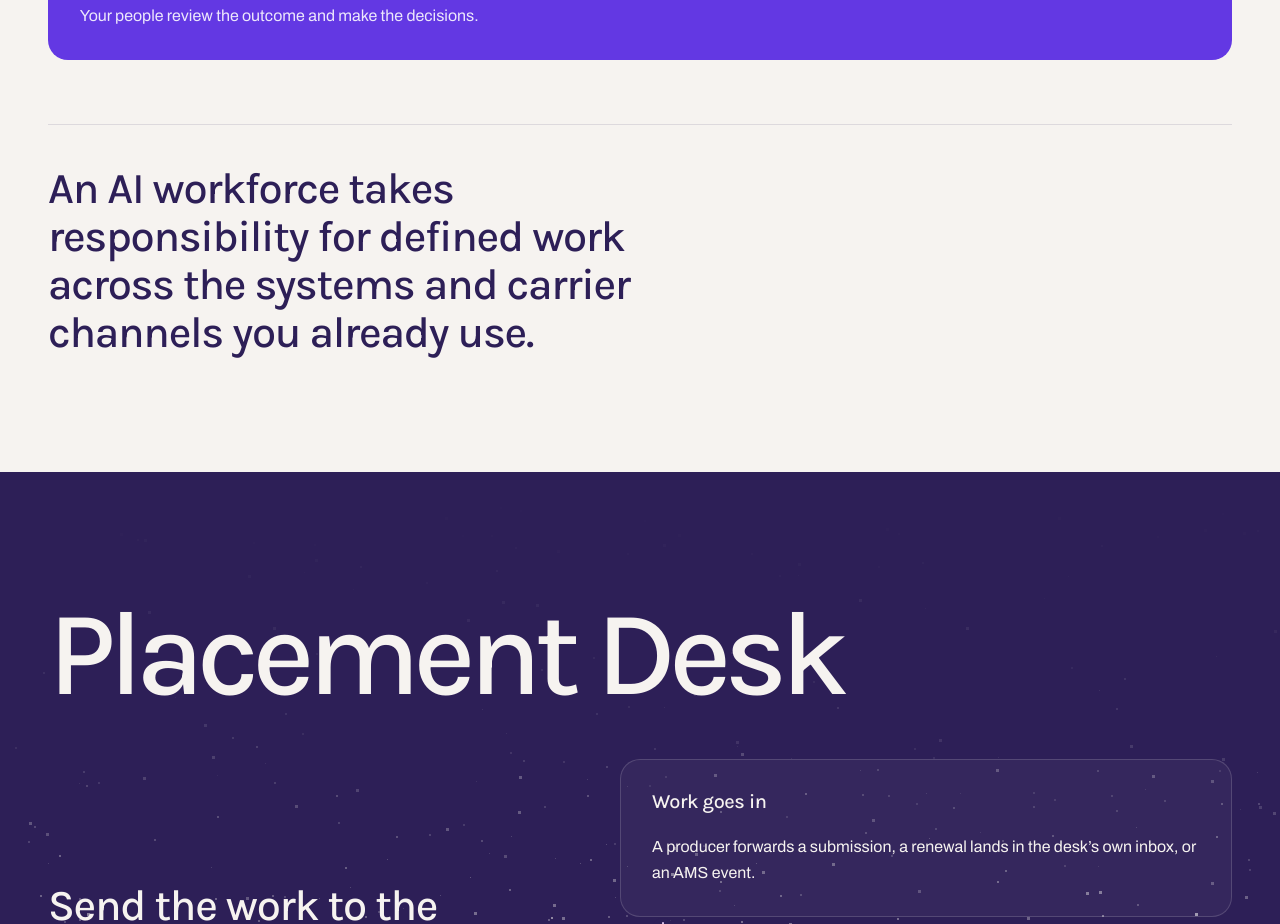
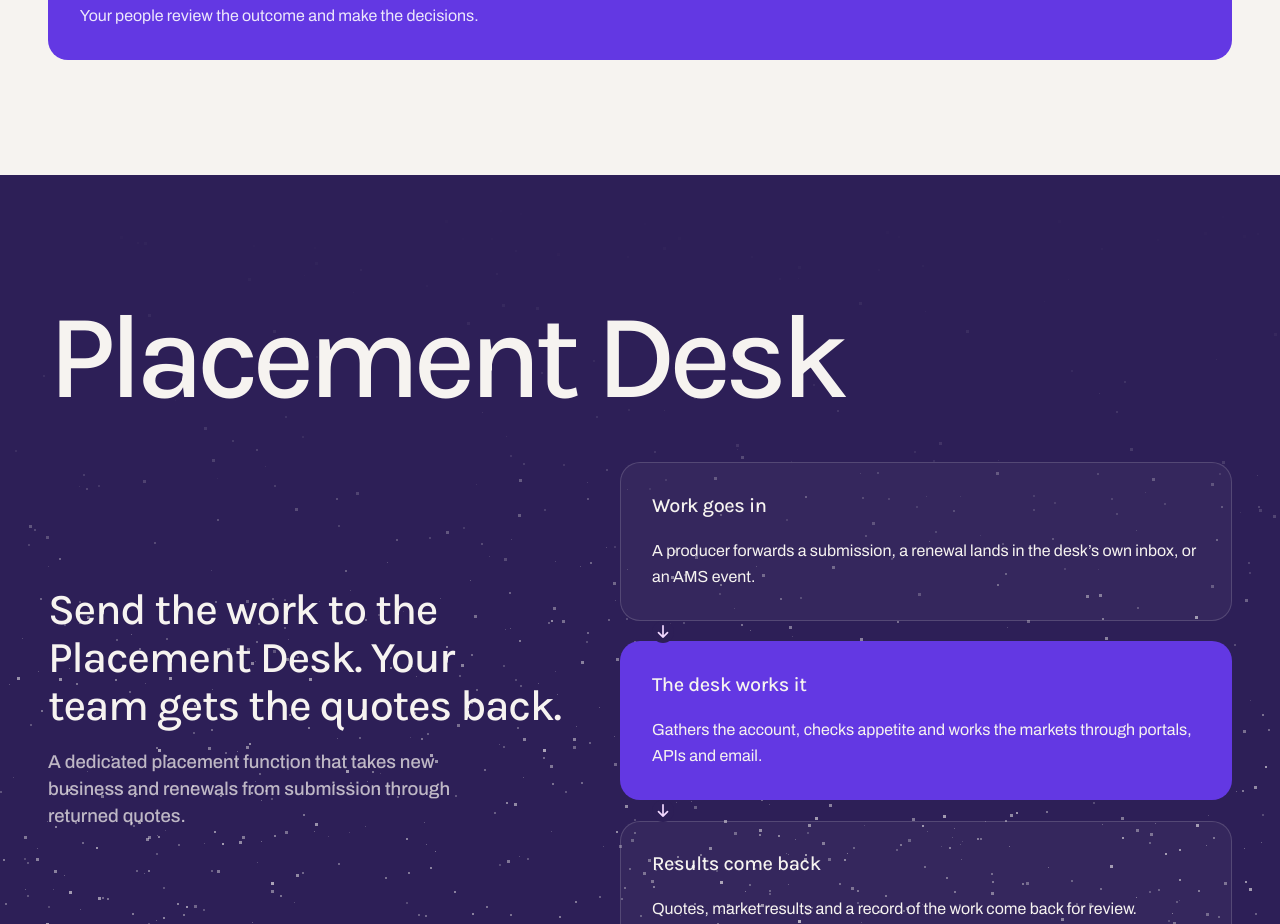
Before and after one commit to Third-Plane/third-plane-site, a React (Vite) app: page / in a window 1280 px wide. Shown: the part 2362-3286 px from the top of the page. Built offline with nearby package versions, Linux system fonts and the light colour scheme.

Commit message:
Remove orphaned header

```diff
--- a/src/content/home.json
+++ b/src/content/home.json
@@ -140,10 +140,7 @@
         "note": "The business assigns the work. The AI workforce executes it across your systems. Your people review the outcome and make the decisions.",
         "accent": true
       }
-    ],
-    "definition": {
-      "headline": "An AI workforce takes responsibility for defined work across the systems and carrier channels you already use."
-    }
+    ]
   },
   "desk": {
     "name": "Placement Desk",
--- a/src/data/content-types.ts
+++ b/src/data/content-types.ts
@@ -37,7 +37,6 @@ export type HomeFile = {
     title: string;
     body: string;
     models: { kicker: string; chain: string[]; note: string; accent?: boolean }[];
-    definition: { headline: string };
   };
   desk: {
     name: string;
--- a/src/index.css
+++ b/src/index.css
@@ -1046,48 +1046,6 @@ ol {
 .model--accent .model__note {
   color: #ffffffe0;
 }
-.definition {
-  border-top: 1px solid var(--line);
-  margin-top: clamp(3rem, 5vw, 4.5rem);
-  padding-top: 2.5rem;
-}
-.definition .display-2 {
-  max-width: 24ch;
-  text-wrap: pretty;
-  margin: 0;
-}
-.definition__list {
-  gap: var(--gap);
-  grid-template-columns: repeat(5, minmax(0, 1fr));
-  display: grid;
-}
-.definition__list h3 {
-  font-family: var(--font-head);
-  letter-spacing: -0.02em;
-  color: var(--on-dark);
-  margin-bottom: 0.4rem;
-  font-size: var(--type-md);
-  font-weight: 500;
-}
-.definition__list p {
-  color: var(--on-dark-muted);
-  font-size: var(--type-sm);
-}
-@media (width <= 1200px) {
-  .definition__list {
-    grid-template-columns: repeat(3, minmax(0, 1fr));
-  }
-}
-@media (width <= 1020px) {
-  .definition__list {
-    grid-template-columns: repeat(2, minmax(0, 1fr));
-  }
-}
-@media (width <= 760px) {
-  .definition__list {
-    grid-template-columns: 1fr;
-  }
-}
 .flow {
   column-gap: var(--gap);
   row-gap: 0;
--- a/src/pages/Home.tsx
+++ b/src/pages/Home.tsx
@@ -83,9 +83,6 @@ export function Home() {
               </div>
             ))}
           </div>
-          <div className="definition" data-reveal>
-            <h2 className="display-2">{approach.definition.headline}</h2>
-          </div>
         </div>
       </section>
 
```
Also changed, not shown: .pages.yml.
